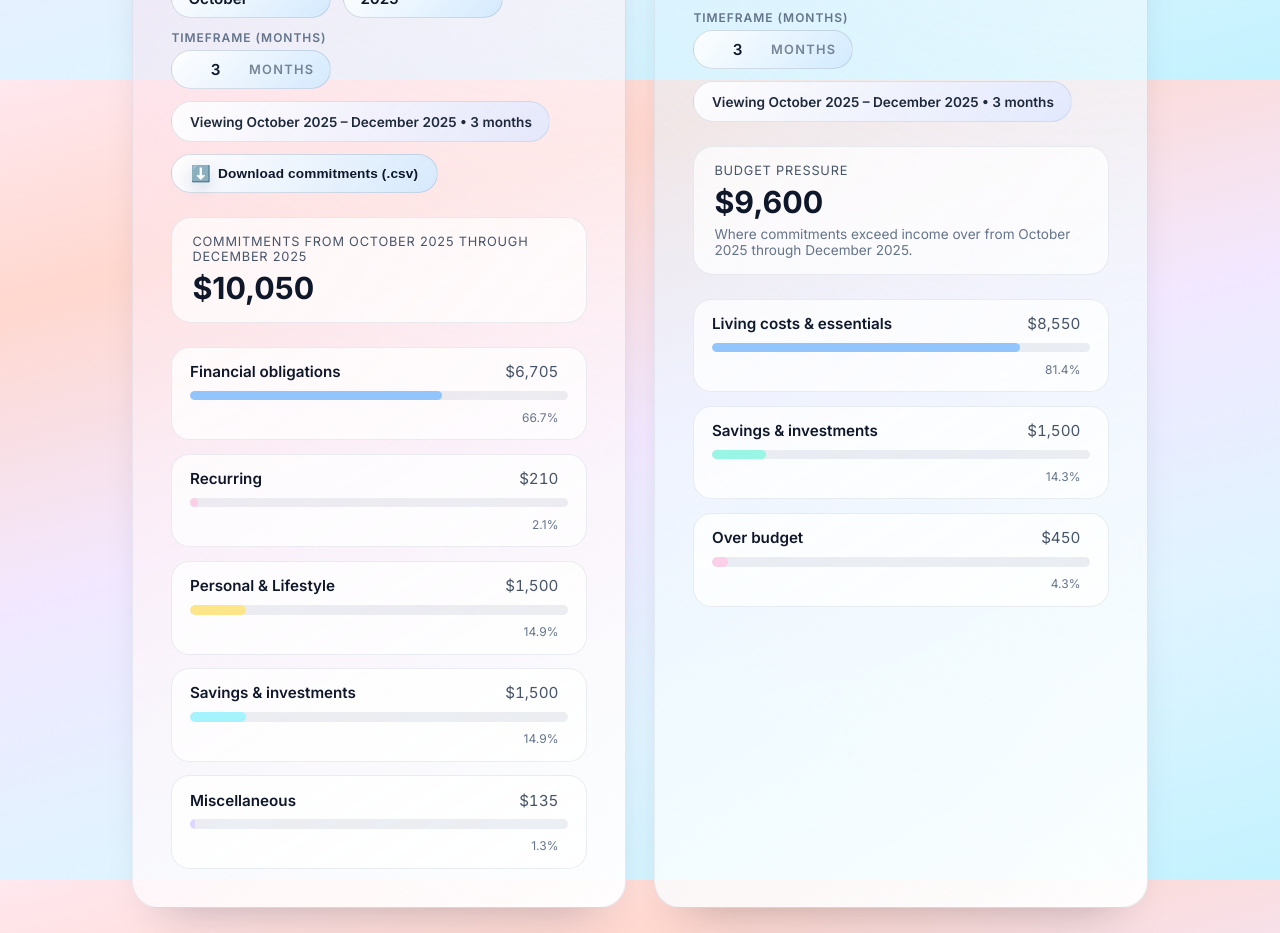
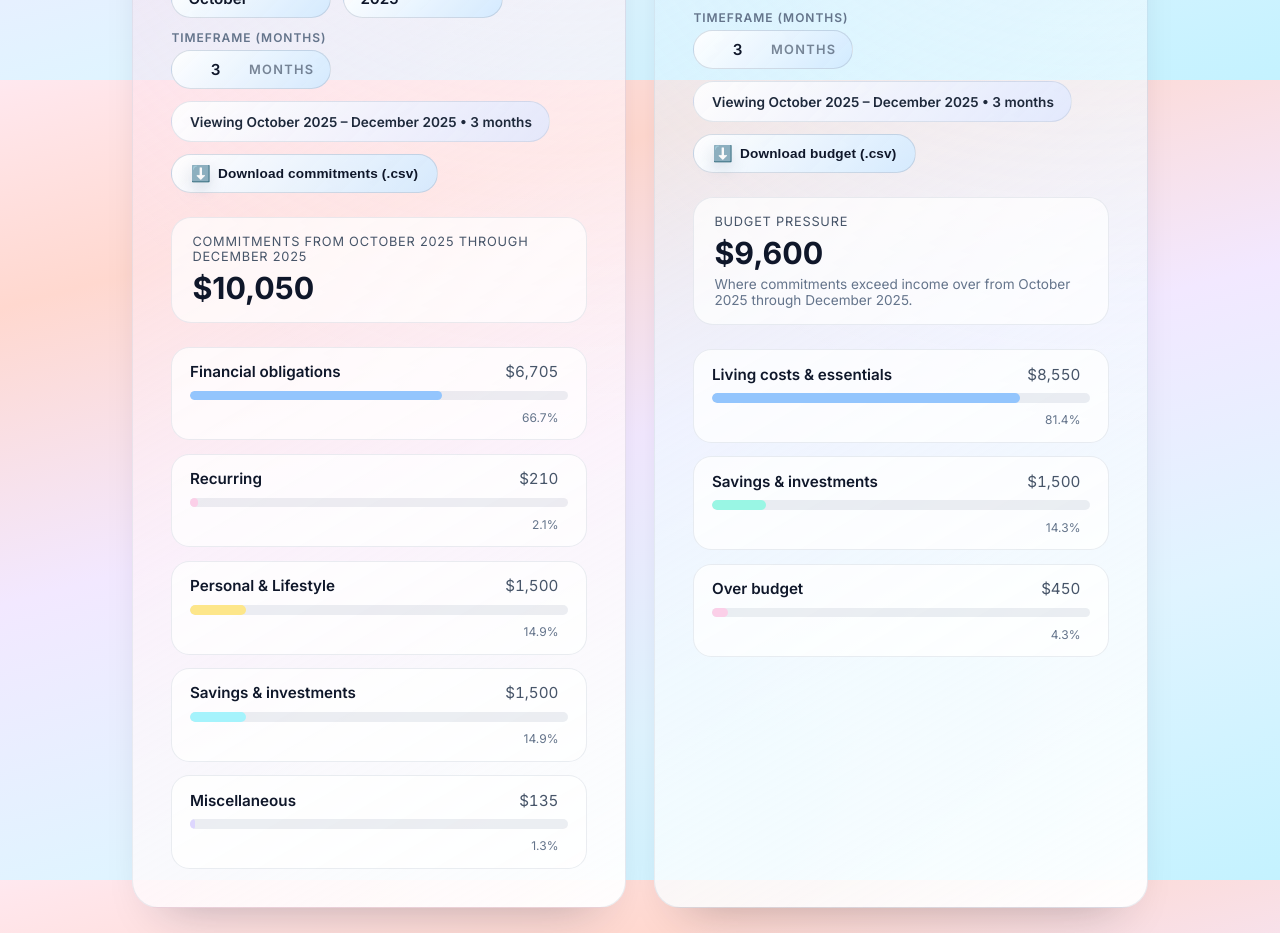
Before and after one commit to Razorblade3456/finance-tracker, a React (Vite) app: page / in a window 1280 px wide. Shown: the part 3120-4053 px from the top of the page. Built offline with nearby package versions, Linux system fonts and the light colour scheme.

Commit message:
Add budget export control and align insight cards

```diff
--- a/src/App.tsx
+++ b/src/App.tsx
@@ -978,7 +978,7 @@ export default function App() {
     [filteredCategories, sidebarCategoryId]
   );
 
-  type ExportTarget = 'monthly' | 'yearly' | 'commitments';
+  type ExportTarget = 'monthly' | 'yearly' | 'commitments' | 'allocation';
 
   const downloadCsv = useCallback((fileName: string, headers: string[], rows: (string | number)[][]) => {
     if (!rows.length) {
@@ -1030,6 +1030,30 @@ export default function App() {
         ]);
 
         const fileName = `commitments-${insightTimeframeStartYear}-${String(
+          sanitizedTimeframeStartMonth + 1
+        ).padStart(2, '0')}-to-${timeframeEndDate.getFullYear()}-${String(
+          timeframeEndDate.getMonth() + 1
+        ).padStart(2, '0')}.csv`;
+
+        downloadCsv(fileName, headers, rows);
+        return;
+      }
+
+      if (target === 'allocation') {
+        const headers = ['Allocation area', 'Total over timeframe', 'Average per month'];
+        const rows: (string | number)[][] = insights.allocation.bars.map((bar) => [
+          bar.name,
+          formatCurrency(bar.value),
+          formatCurrency(bar.monthlyValue)
+        ]);
+
+        rows.push([
+          'Total allocation',
+          formatCurrency(insights.allocation.total),
+          formatCurrency(insights.allocation.total / sanitizedInsightTimeframe)
+        ]);
+
+        const fileName = `budget-allocation-${insightTimeframeStartYear}-${String(
           sanitizedTimeframeStartMonth + 1
         ).padStart(2, '0')}-to-${timeframeEndDate.getFullYear()}-${String(
           timeframeEndDate.getMonth() + 1
@@ -1089,7 +1113,9 @@ export default function App() {
       sanitizedInsightTimeframe,
       insightTimeframeStartYear,
       sanitizedTimeframeStartMonth,
-      timeframeEndDate
+      timeframeEndDate,
+      insights.allocation.bars,
+      insights.allocation.total
     ]
   );
 
@@ -1518,6 +1544,11 @@ export default function App() {
                 </span>
               </label>
               <span className="summary-pill">Viewing {timeframePillLabel}</span>
+              <DownloadButton
+                label="Download budget (.csv)"
+                onClick={() => handleDownload('allocation')}
+                aria-label={`Download budget allocation from ${timeframeRangeDisplay}`}
+              />
             </div>
             <div className="insight-summary">
               <span className="insight-summary-label">{insights.allocation.summaryLabel}</span>
```
